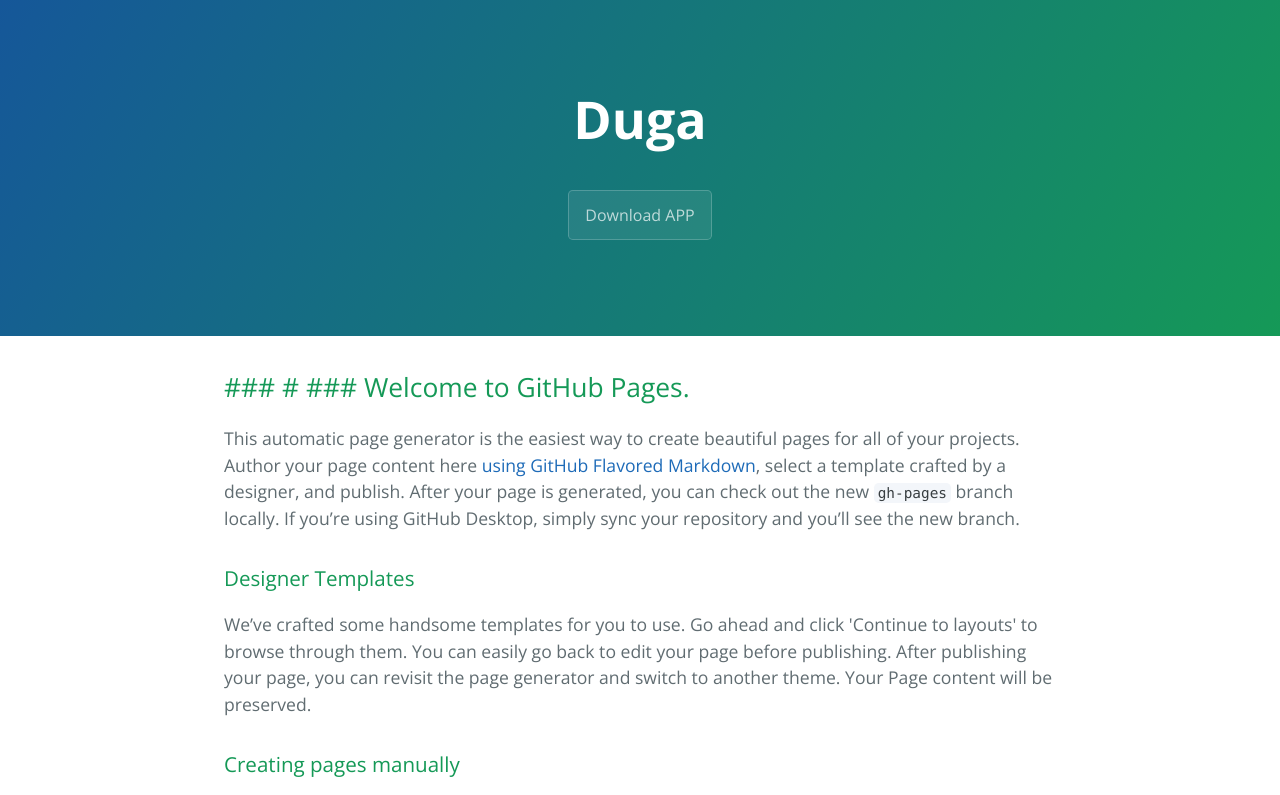
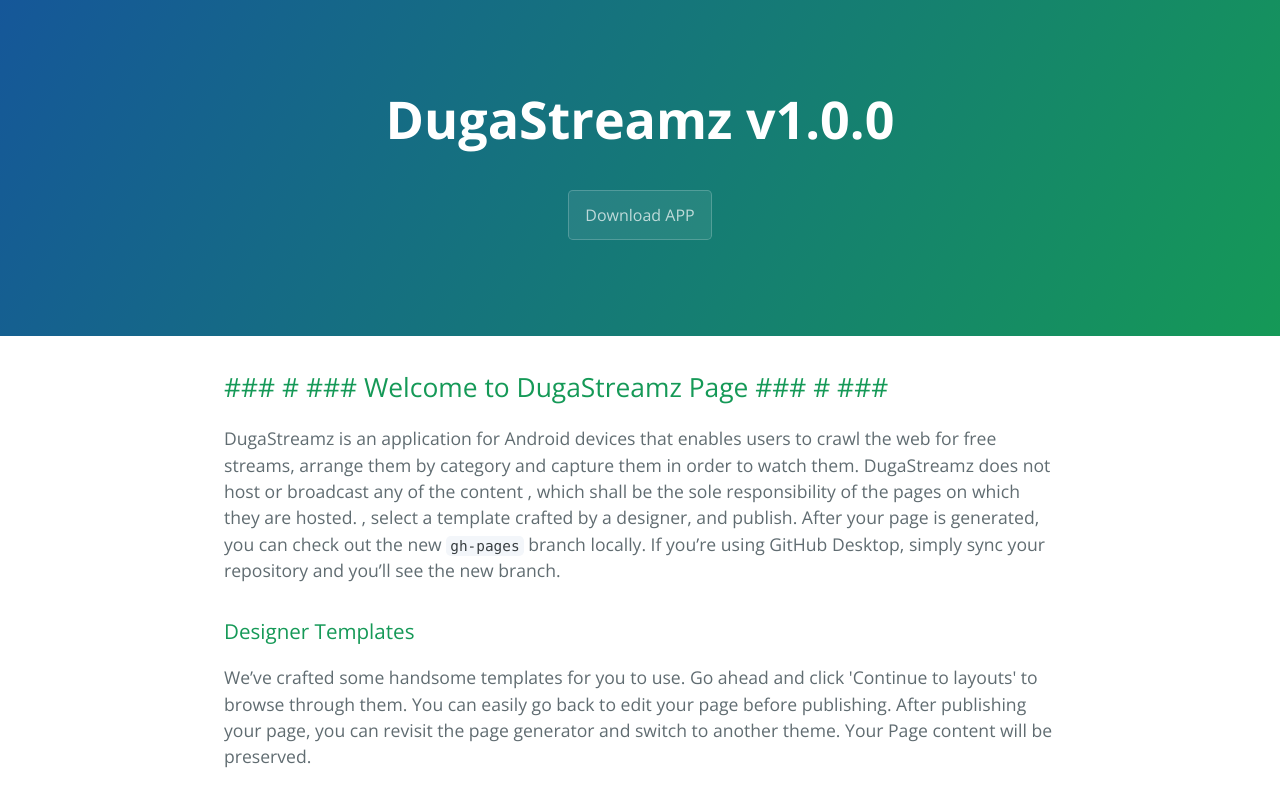
Before and after one commit to igreendata/Duga, a plain HTML site: page index.html in a window 1280 px wide. Shown: the top 795 px of the page. Drawn offline with nearby package versions, Linux system fonts and the light colour scheme.

Commit message:
Update index.html

```diff
--- a/index.html
+++ b/index.html
@@ -11,7 +11,7 @@
   </head>
   <body>
     <section class="page-header">
-      <h1 class="project-name">Duga</h1>
+      <h1 class="project-name">DugaStreamz v1.0.0</h1>
       <h2 class="project-tagline"></h2>
 
       <a href="https://github.com/dugaproject/Duga/zipball/master" class="btn">Download APP</a>
@@ -20,8 +20,12 @@
 
     <section class="main-content">
       <h2>
-<a id="---welcome-to-github-pages" class="anchor" href="#---welcome-to-github-pages" aria-hidden="true"><span aria-hidden="true" class="octicon octicon-link"></span></a>### # ### Welcome to GitHub Pages.</h2>
-<p>This automatic page generator is the easiest way to create beautiful pages for all of your projects. Author your page content here <a href="https://guides.github.com/features/mastering-markdown/">using GitHub Flavored Markdown</a>, select a template crafted by a designer, and publish. After your page is generated, you can check out the new <code>gh-pages</code> branch locally. If you’re using GitHub Desktop, simply sync your repository and you’ll see the new branch.</p>
+<a id="---welcome-to-github-pages" class="anchor" href="#---welcome-to-github-pages" aria-hidden="true"><span aria-hidden="true" class="octicon octicon-link"></span></a>### # ### Welcome to DugaStreamz Page ### # ###</h2>
+<p>DugaStreamz is an application for Android devices that enables users to crawl the web for free streams, arrange them by category and capture them in order to watch them.
+	DugaStreamz does not host or broadcast any of the content , which shall be the sole responsibility of the pages on which they are hosted. </a>
+
+
+    , select a template crafted by a designer, and publish. After your page is generated, you can check out the new <code>gh-pages</code> branch locally. If you’re using GitHub Desktop, simply sync your repository and you’ll see the new branch.</p>
 <h3>
 <a id="designer-templates" class="anchor" href="#designer-templates" aria-hidden="true"><span aria-hidden="true" class="octicon octicon-link"></span></a>Designer Templates</h3>
 <p>We’ve crafted some handsome templates for you to use. Go ahead and click 'Continue to layouts' to browse through them. You can easily go back to edit your page before publishing. After publishing your page, you can revisit the page generator and switch to another theme. Your Page content will be preserved.</p>
```
